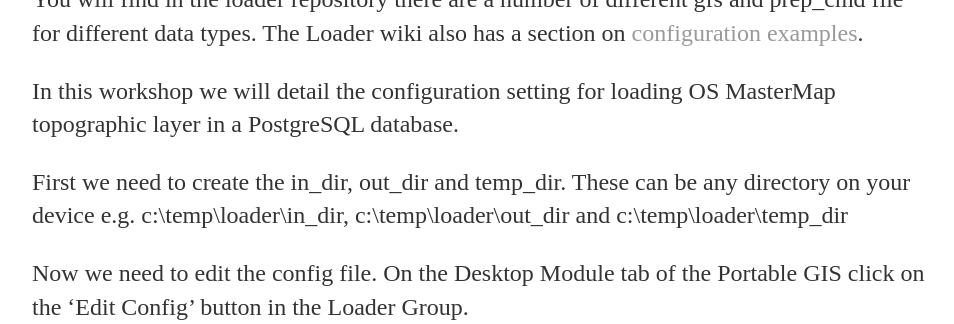
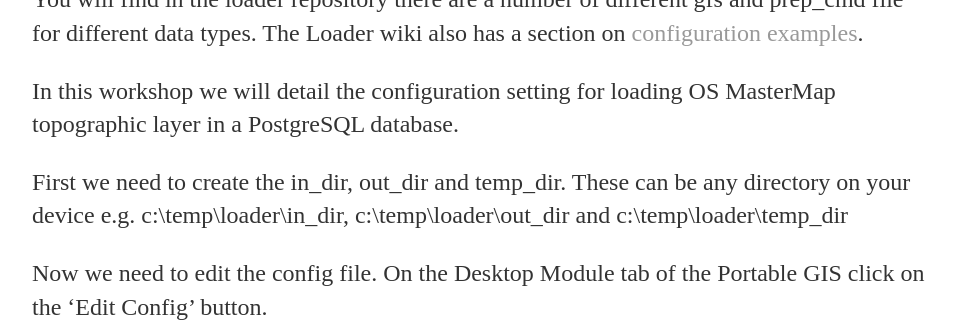
Before and after one commit to walkermatt/aileenh.github.io, a Jekyll site: the page built from lets-get-started.md, in a window 1280 px wide and 900 px high, scrolled down 5258 px, cut to the strip 0-324 px from the top of the window. Shown: the whole strip, without its empty margins (160-1114 px from the left). Built offline with Jekyll 4.4.1, drawn with Linux system fonts in a browser that asks for light colours.

Commit message:
Update lets-get-started.md

```diff
--- a/lets-get-started.md
+++ b/lets-get-started.md
@@ -79,7 +79,7 @@ In this workshop we will detail the configuration setting for loading OS MasterM
 
 First we need to create the in_dir, out_dir and temp_dir. These can be any directory on your device e.g. c:\temp\loader\in_dir, c:\temp\loader\out_dir and c:\temp\loader\temp_dir
 
-Now we need to edit the config file. On the Desktop Module tab of the Portable GIS click on the 'Edit Config' button in the Loader Group.
+Now we need to edit the config file. On the Desktop Module tab of the Portable GIS click on the 'Edit Config' button.
 
 ![alt text](http://aileenh.github.io/images/image4.JPG "Edit Loader Config")
 
```
